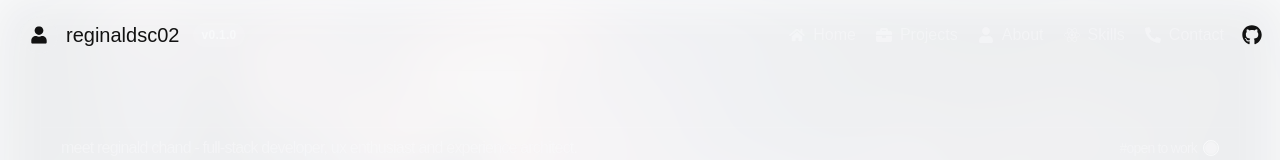
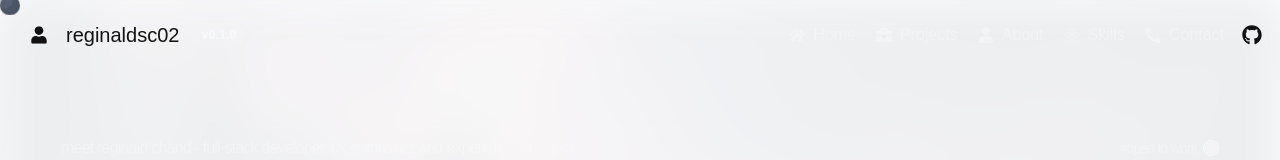
Before and after one commit to reginaldsc02/rsc-dev-portfolio, a Next.js app: page / in a window 1280 px wide. Shown: the top 160 px of the page. Built offline with nearby package versions, Linux system fonts and the light colour scheme.

Commit message:
Setup: Custom Cursor

```diff
--- a/app/page.tsx
+++ b/app/page.tsx
@@ -1,11 +1,39 @@
+"use client";
+
 import { MainLayout } from "@/components/layout/MainLayout";
+import { useEffect, useRef, useState } from "react";
 import { Toaster } from "react-hot-toast";
 
 export default function Home() {
+  const customCursorRef = useRef<HTMLDivElement>(null);
+  const [customCursorClicked, setCustomCursorClicked] = useState(false);
+
+  useEffect(() => {
+    const moveCursor = (e: any) => {
+      if (customCursorRef.current) {
+        customCursorRef.current.style.left = `${e.pageX}px`;
+        customCursorRef.current.style.top = `${e.pageY}px`;
+      }
+    };
+
+    window.addEventListener("mousemove", moveCursor);
+
+    return () => window.removeEventListener("mousemove", moveCursor);
+  }, []);
+
   return (
     <>
       <Toaster position="top-center" reverseOrder={false} />
+
       <div className="w-full h-screen fixed bg-[url('/images/backgrounds/ai-gen-background-body.jpg')] bg-top bg-cover bg-no-repeat -z-10 opacity-5 blur-xl"></div>
+
+      <div
+        ref={customCursorRef}
+        className="w-5 h-5 absolute bg-gray-600 rounded-full transition-all duration-200 ease-linear animate-bounce -z-10"
+      >
+        <div className="w-2.5 h-2.5 bg-gray-500 rounded-full animate-ping"></div>
+      </div>
+
       <MainLayout />
     </>
   );
```
